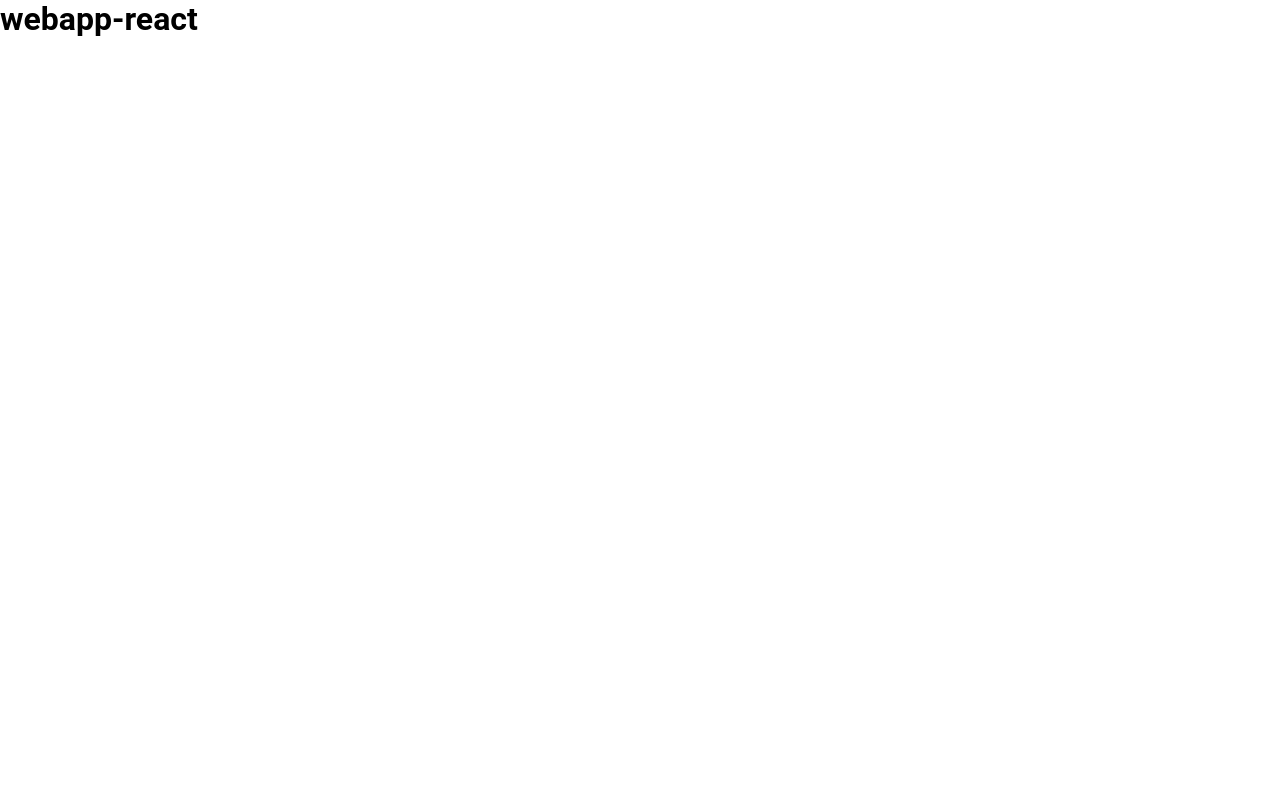
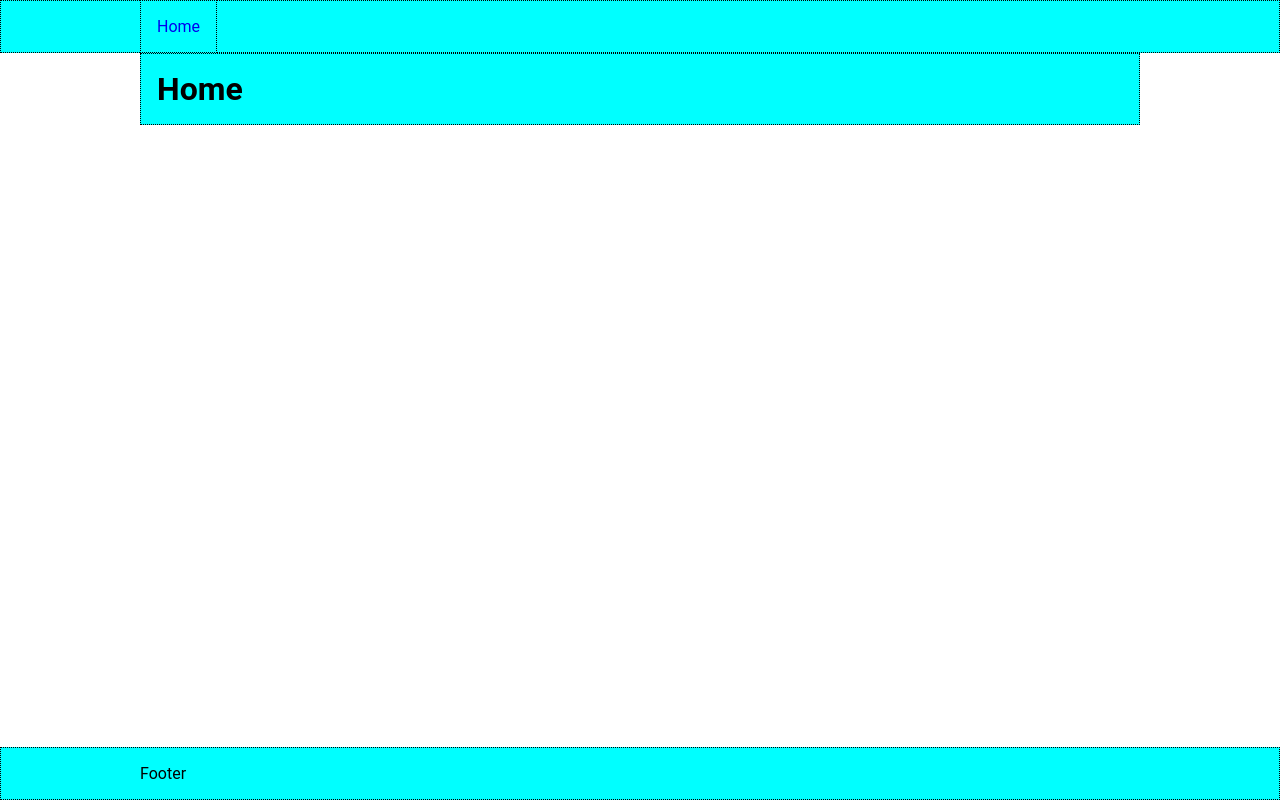
Before and after one commit to CamilloRosanio/webapp-react, a React (Vite) app: page / in a window 1280 px wide. Built offline with nearby package versions, Linux system fonts and the light colour scheme.

Commit message:
ROUTER + Struttura base + CSS base

```diff
--- a/src/App.jsx
+++ b/src/App.jsx
@@ -1,10 +1,44 @@
+// UTILITY
+import { BrowserRouter, Routes, Route } from "react-router-dom";
+
+
+// IMPORT LAYOUTS
+import LayoutDefault from './layouts/LayoutDefault';
+
+
+// IMPORT PAGES
+import HomePage from "./pages/HomePage";
+// import AboutPage from "./pages/AboutPage";
+// import PostsPage from "./pages/PostsPage";
+import NotFoundPage from "./pages/NotFoundPage";
+
+
+// COMPONENT CONTENT
+
 function App() {
 
   return (
     <>
-      <h1>webapp-react</h1>
+      <BrowserRouter>
+        <Routes>
+
+          {/* LAYOUT */}
+          <Route Component={LayoutDefault}>
+
+            {/* ROUTES */}
+            <Route index Component={HomePage}></Route>
+            {/* <Route path="/about" Component={AboutPage}></Route> */}
+            {/* <Route path="/posts" Component={PostsPage}></Route> */}
+
+            {/* 404 NOT FOUND PAGE */}
+            <Route path="*" Component={NotFoundPage}></Route>
+          </Route>
+        </Routes>
+      </BrowserRouter >
     </>
   )
 }
 
+
+// COMPONENT EXPORT
 export default App
--- a/src/assets/css/index.css
+++ b/src/assets/css/index.css
@@ -16,8 +16,8 @@
 
 
 /******************************************
-  # UTILITY
-  /******************************************/
+# UTILITY
+/******************************************/
 
 .wrapper {
   display: flex;
@@ -25,8 +25,13 @@
   min-height: 100vh;
 }
 
+main {
+  flex-grow: 1;
+}
+
 .container {
-  width: 1200px;
+  width: 1000px;
+  margin: auto;
 }
 
 
--- /dev/null
+++ b/src/layouts/LayoutDefault.jsx
@@ -0,0 +1,31 @@
+// UTILITY
+import { Outlet } from "react-router-dom";
+
+
+// IMPORT COMPONENTS
+import Navbar from "./partials/Navbar";
+
+
+// COMPONENT EXPORT
+
+export default function DefaultLayout() {
+    return <>
+        <div className="wrapper">
+            <header>
+                <Navbar />
+            </header>
+
+            <main>
+                <div className="container">
+                    <Outlet />
+                </div>
+            </main>
+
+            <footer className="debug">
+                <div className="container">
+                    Footer
+                </div>
+            </footer>
+        </div>
+    </>
+}
--- /dev/null
+++ b/src/layouts/partials/Navbar.jsx
@@ -0,0 +1,16 @@
+// UTILITY
+import { NavLink } from "react-router";
+
+
+// COMPONENT EXPORT
+
+export default function Navbar({ children }) {
+    return <>
+        <nav className="debug">
+            <div className="container">
+                <NavLink to="/" className="debug">Home</NavLink>
+                {/* <NavLink to="/movies/:id" className="debug">Detail</NavLink> */}
+            </div>
+        </nav>
+    </>
+}
--- /dev/null
+++ b/src/pages/HomePage.jsx
@@ -0,0 +1,9 @@
+// COMPONENT EXPORT
+
+export default function HomePage() {
+    return <>
+        <div className="container">
+            <h1 className="debug">Home</h1>
+        </div>
+    </>
+}
--- /dev/null
+++ b/src/pages/NotFoundPage.jsx
@@ -0,0 +1,9 @@
+// COMPONENT EXPORT
+
+export default function NotFoundPage() {
+    return <>
+        <div className="container">
+            <h1 className="debug">404 Not Found</h1>
+        </div>
+    </>
+}
```
Also changed, not shown: 1 other file (tests, documents, lock files or other folders).
